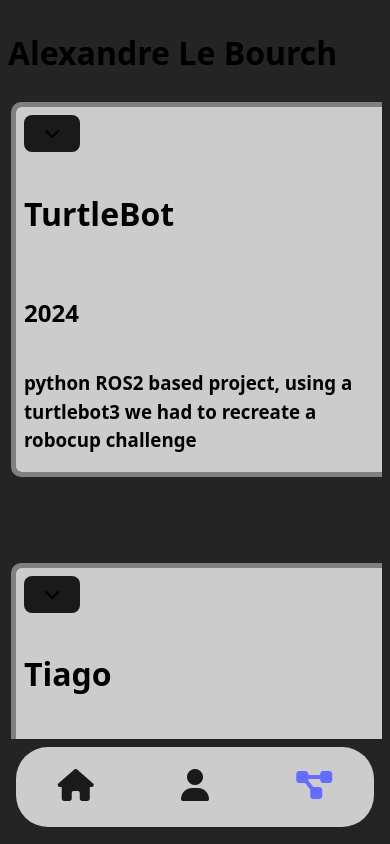
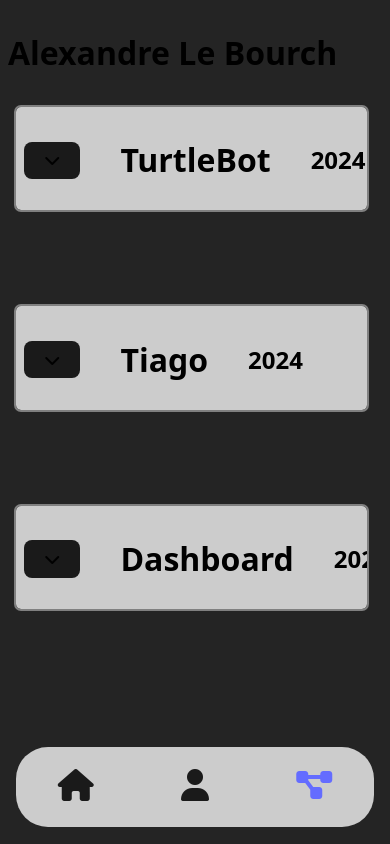
Before and after one commit to A-lebourch/portfolio, a Vue app: page /portfolio/projects in a window 390 px wide. Built offline with nearby package versions, Linux system fonts and the light colour scheme.

Commit message:
fix project slide && add reactive to screen size

```diff
--- a/src/App.vue
+++ b/src/App.vue
@@ -53,7 +53,7 @@
   mounted(){},
   methods: {
     checkMobile() {
-      this.isMobile = window.matchMedia("(max-width: 768px)").matches;
+      this.isMobile = window.matchMedia("(max-width: 600px)").matches;
     },
   },
 };
--- a/src/assets/styles/variables.css
+++ b/src/assets/styles/variables.css
@@ -7,4 +7,5 @@
   --button-color: #1a1a1a;
   --link-color: #646cff;
   --gray : #cccccc;
+  --gray-outline: rgb(128,128,128)
 }
--- a/src/components/ProjectSlide.vue
+++ b/src/components/ProjectSlide.vue
@@ -1,10 +1,10 @@
 <template lang="pug">
-  div(:class="slide_open ? 'SlideOpen':'SlideClose'" class="scroll-container")
+  div(:class="slide_open ? 'SlideOpen' : 'SlideClose'" class="scroll-container")
     div(class="info_container")
-      button(@click="slide_open = !slide_open" :class="slide_open ? 'fa-solid fa-chevron-up':'fa-solid fa-chevron-down'")
+      button(@click="slide_open = !slide_open" :class="slide_open ? 'fa-solid fa-chevron-up' : 'fa-solid fa-chevron-down'")
       h1 {{ titre }}
       h2 {{ year }}
-    h3 {{ comment }}
+    h3(v-if="!isMobile || slide_open") {{ comment }}
     slot(v-if="slide_open")
 </template>
 
@@ -19,18 +19,30 @@
   data() {
     return {
       slide_open: false,
+      isMobile: false,
     };
+  },
+  methods: {
+    checkMobile() {
+      this.isMobile = window.matchMedia("(max-width: 600px)").matches;
+    },
+  },
+  mounted() {
+    this.checkMobile();
+    window.addEventListener("resize", this.checkMobile);
+  },
+  beforeDestroy() {
+    window.removeEventListener("resize", this.checkMobile);
   },
 };
 </script>
 
 <style>
 .scroll-container {
-  width: 100%;
   height: 200px;
-  overflow: auto;
+  overflow: hidden;
   padding: 1rem;
-  background-color: #ccc;
+  background-color: var(--gray);
   color: black;
 }
 
@@ -43,7 +55,7 @@
 }
 
 .SlideOpen {
-  outline: 5px solid gray;
+  outline: 2px solid var(--gray-outline);
   border-radius: 5px;
   padding: 0.5rem;
   height: 25rem;
@@ -51,7 +63,7 @@
   transition: height 0.3s ease;
 }
 .SlideClose {
-  outline: 5px solid gray;
+  outline: 2px solid var(--gray-outline);
   border-radius: 5px;
   margin: 0.5rem;
   padding: 0.5rem;
@@ -60,15 +72,6 @@
 }
 
 @media (max-width: 600px) {
-  .scroll-container {
-    padding: 0.5rem;
-    height: auto;
-  }
-  .info_container {
-    flex-direction: column;
-    gap: 1rem;
-    align-items: flex-start;
-  }
   .SlideOpen {
     height: auto;
     padding: 0.5rem;
@@ -77,8 +80,5 @@
     height: auto;
     padding: 0.5rem;
   }
-  /* h1, h2, h3, button {
-    font-size: 1rem;
-  } */
 }
 </style>
--- a/src/components/Sidebar.vue
+++ b/src/components/Sidebar.vue
@@ -44,7 +44,7 @@
 }
 
 .sidebar-open {
-  width: 12rem;
+  width: 13rem;
 }
 
 .sidebar-closed {
@@ -107,6 +107,7 @@
 .sidebar-open .menu-text {
   opacity: 1;
   width: auto;
+  overflow: hidden;
 }
 
 .sidebar-closed .menu-text {
```
